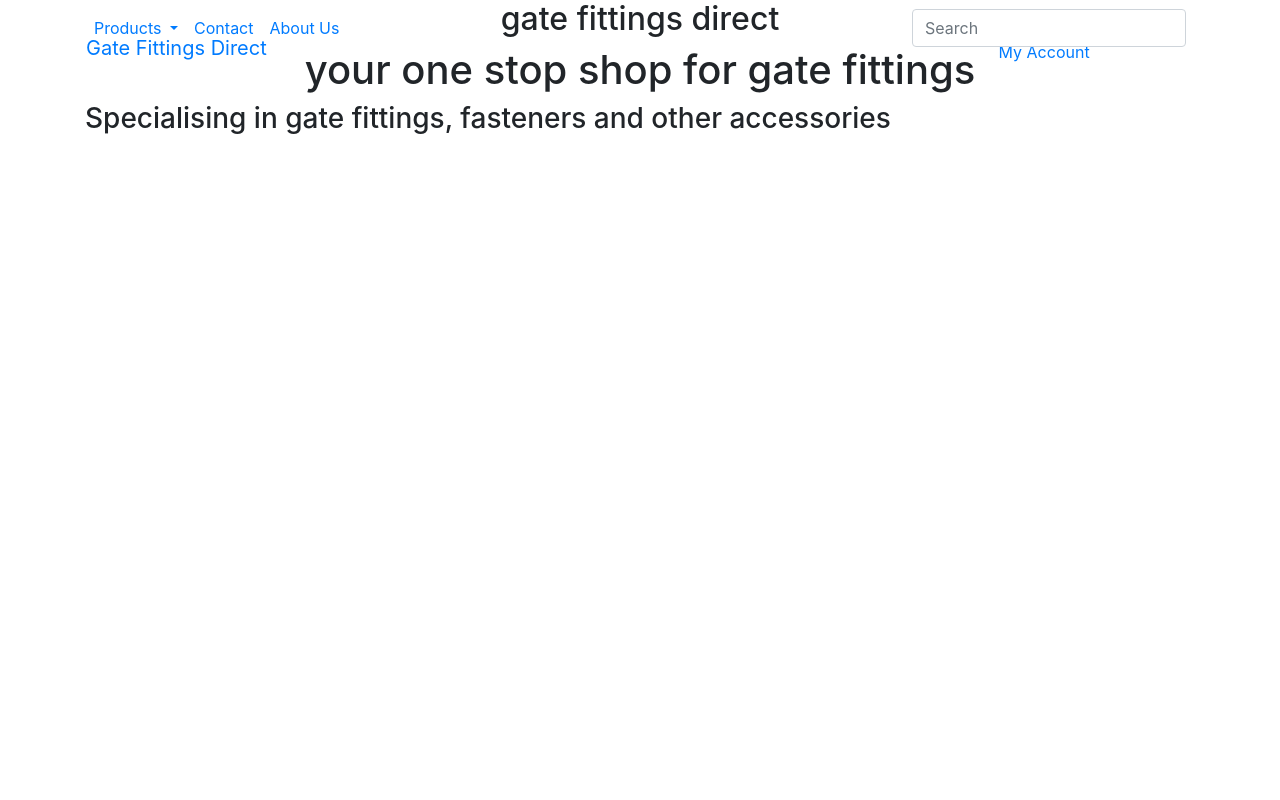
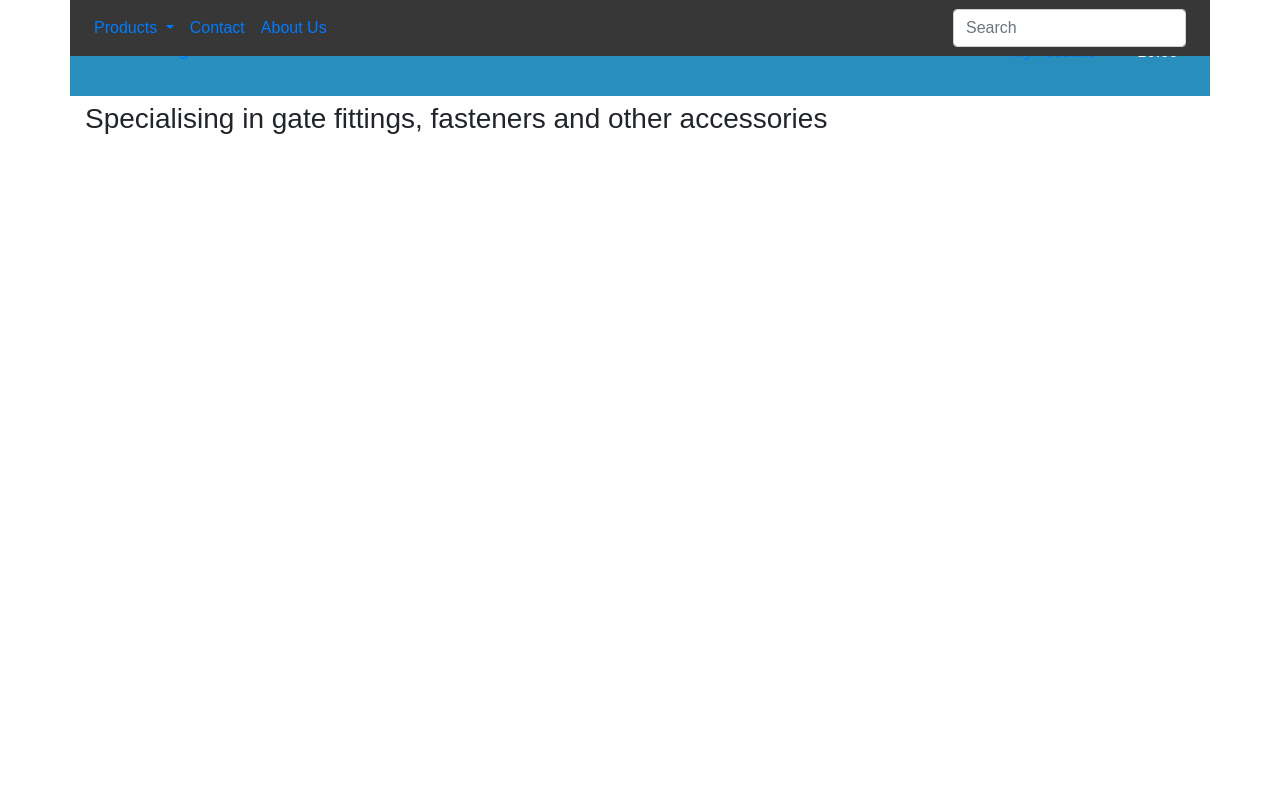
Before and after one commit to HowellsJonathan/gate_fittings_direct, a Django app: page / in a window 1280 px wide. Run offline with Django 3.2, Linux system fonts and the light colour scheme; some libraries are stand-ins or nearby versions; some web fonts are replaced.

Commit message:
Added css file to project

```diff
--- /dev/null
+++ b/static/css/base.css
@@ -0,0 +1,18 @@
+html {
+    height: 100%;
+    margin: 0;
+    padding: 0;
+}
+
+body {
+    height: calc(100vh - 180px);
+    font-family: 'industry', sans-serif;
+}
+
+.blue-bg {
+    background-color: #288FBD;
+}
+
+.grey-bg {
+    background-color: #373737;
+}
--- a/templates/base.html
+++ b/templates/base.html
@@ -16,6 +16,8 @@
         {% block corecss %}
             <link rel="stylesheet" href="https://stackpath.bootstrapcdn.com/bootstrap/4.4.1/css/bootstrap.min.css" integrity="sha384-Vkoo8x4CGsO3+Hhxv8T/Q5PaXtkKtu6ug5TOeNV6gBiFeWPGFN9MuhOf23Q9Ifjh" crossorigin="anonymous">
             <link rel="stylesheet" href="https://use.fontawesome.com/releases/v5.15.2/css/all.css" integrity="sha384-vSIIfh2YWi9wW0r9iZe7RJPrKwp6bG+s9QZMoITbCckVJqGCCRhc+ccxNcdpHuYu" crossorigin="anonymous">
+            <link rel="stylesheet" href="https://use.typekit.net/gwm6ukh.css">
+            <link rel="stylesheet" href="{% static 'css/base.css' %}">
         {% endblock %}
 
         {% block extra_css %}
```
